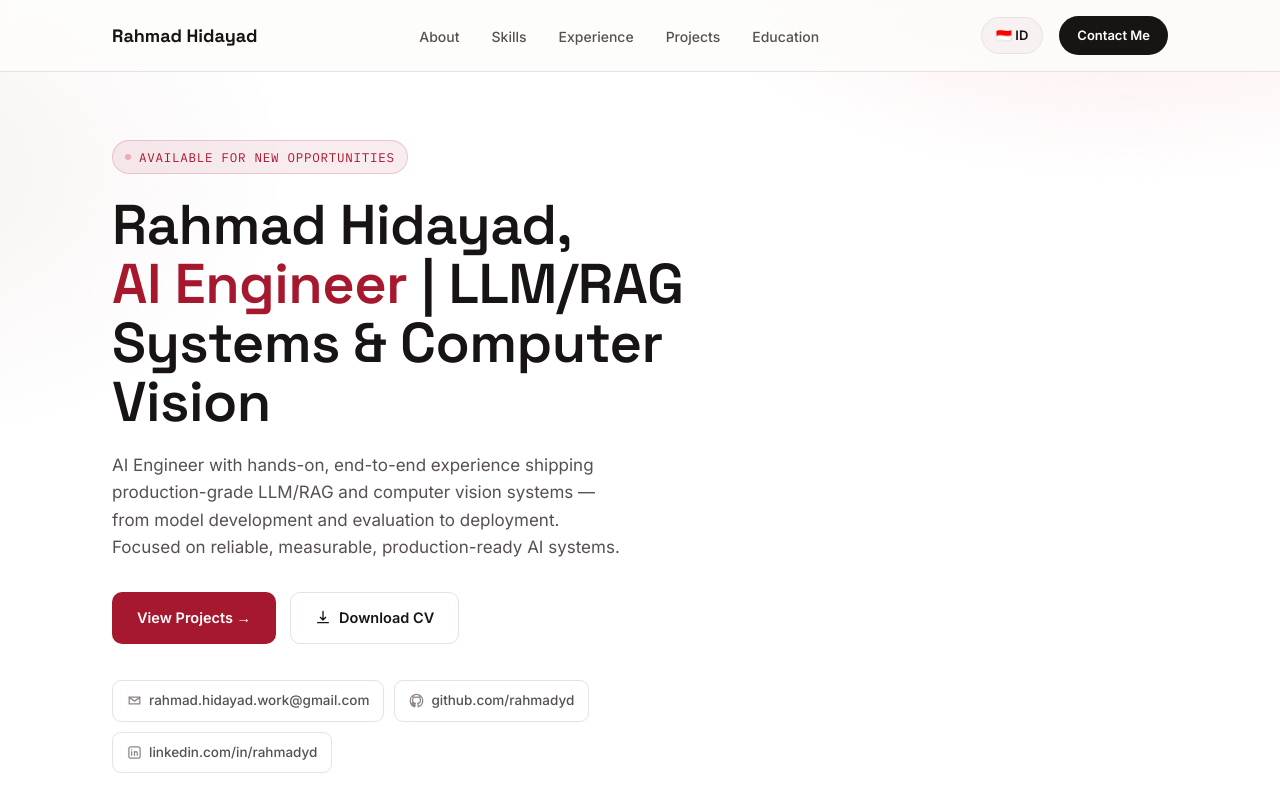
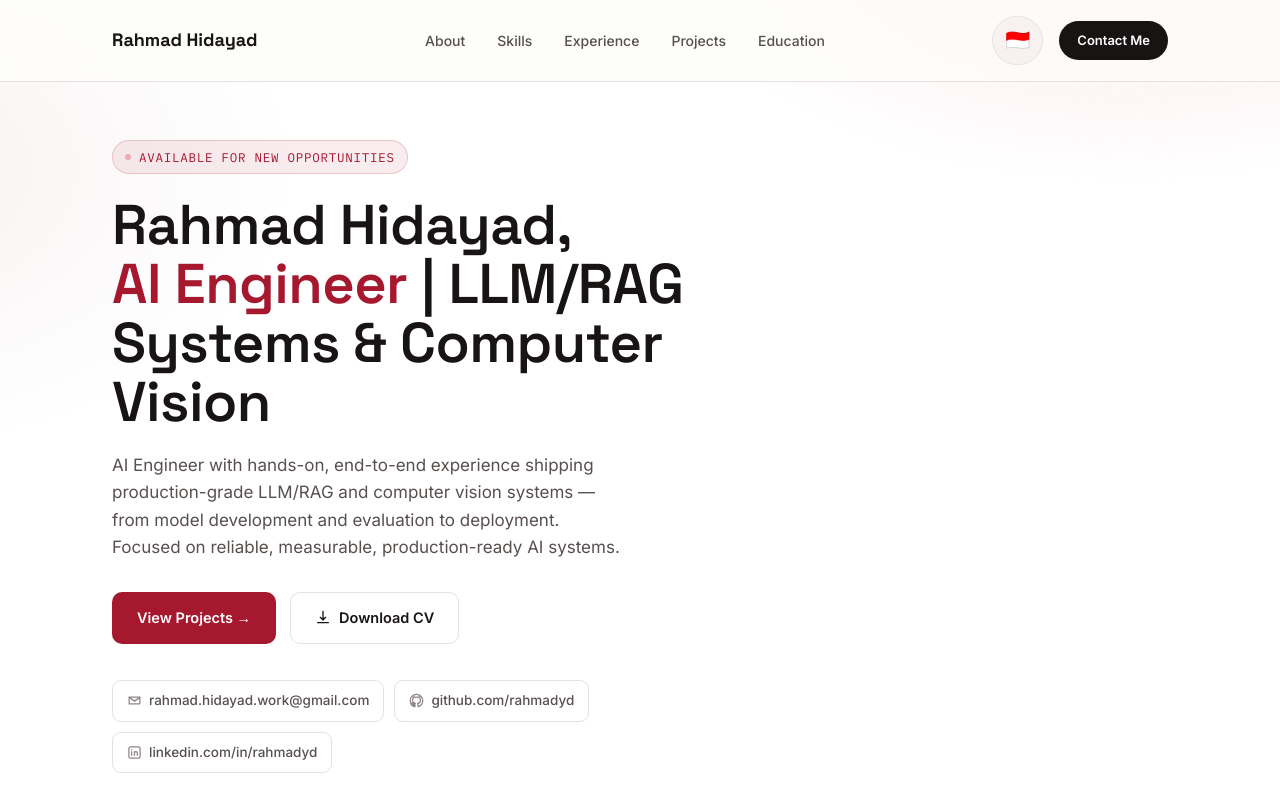
Before and after one commit to rahmadyd/portofolio_web_fe, a React (Vite) app: page / in a window 1280 px wide. Shown: the top 800 px of the page. Built offline with nearby package versions, Linux system fonts and the light colour scheme.

Commit message:
change text for flags the language

```diff
--- a/src/components/Navbar.jsx
+++ b/src/components/Navbar.jsx
@@ -49,10 +49,11 @@ const Navbar = () => {
           {/* Language Switcher */}
           <button
             onClick={toggleLanguage}
-            className="text-[13px] font-semibold py-[7px] px-[14px] rounded-full bg-white-soft border border-border-custom text-ink transition-all duration-200 hover:border-blue hover:-translate-y-[1px]"
+            className="text-[20px] py-[7px] px-[12px] rounded-full bg-white-soft border border-border-custom transition-all duration-200 hover:border-blue hover:-translate-y-[1px]"
             aria-label="Switch language"
+            title={language === 'en' ? 'Switch to Indonesian' : 'Switch to English'}
           >
-            {language === 'id' ? '🇬🇧 EN' : '🇮🇩 ID'}
+            {language === 'en' ? '🇮🇩' : '🇬🇧'}
           </button>
 
           <a
@@ -90,9 +91,9 @@ const Navbar = () => {
             toggleLanguage();
             setIsOpen(false);
           }}
-          className="text-[15px] font-medium text-ink-soft text-left"
+          className="text-[20px] font-medium text-left py-1"
         >
-          {language === 'id' ? '🇬🇧 English' : '🇮🇩 Bahasa Indonesia'}
+          {language === 'en' ? '🇮🇩 Bahasa Indonesia' : '🇬🇧 English'}
         </button>
       </div>
     </header>
```
